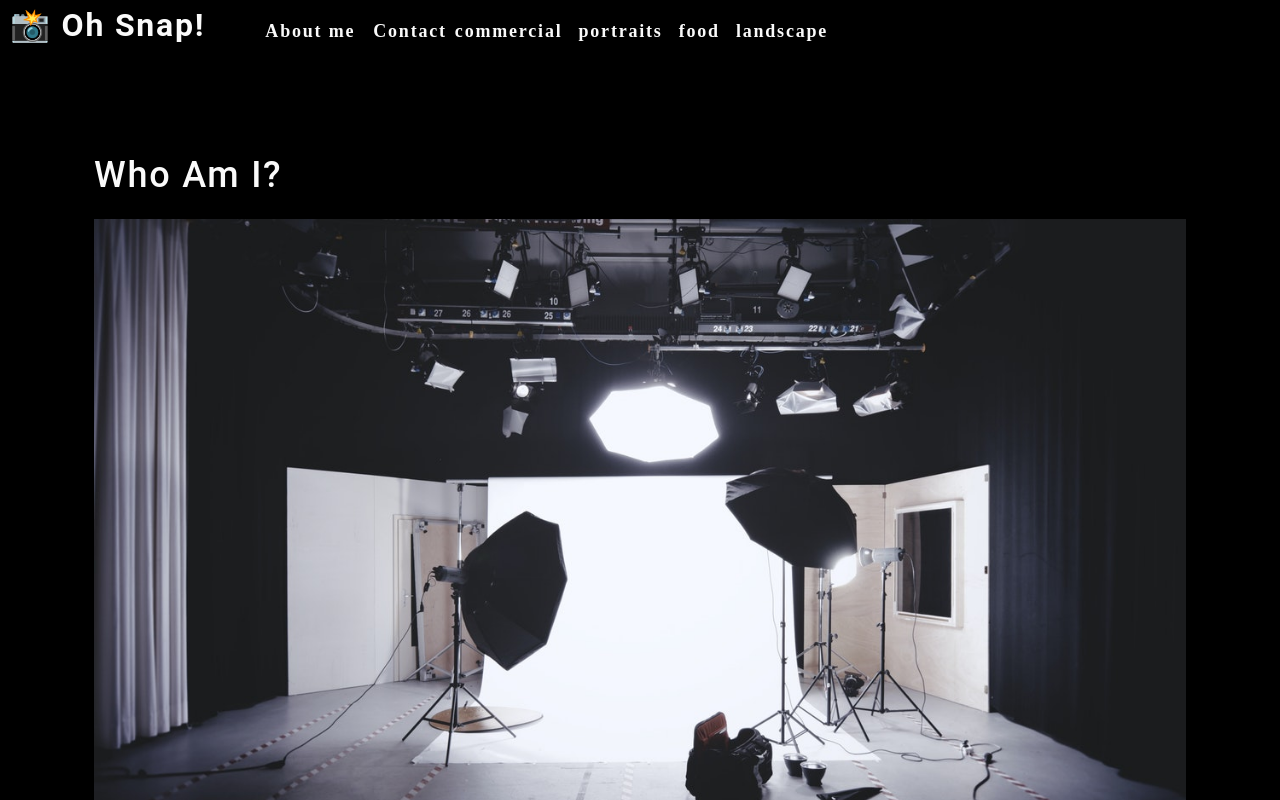
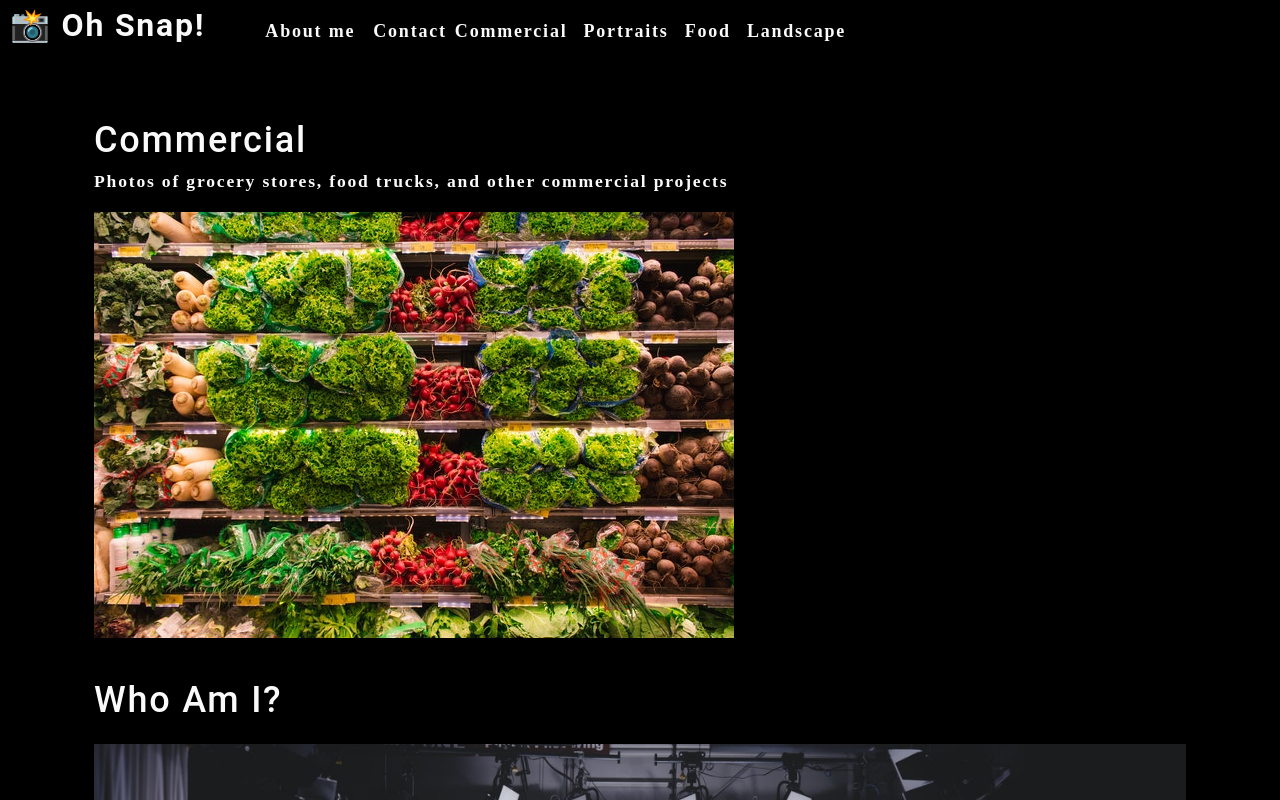
Before and after one commit to ericy98/photo-port, a React (Create React App) app: page / in a window 1280 px wide. Shown: the top 800 px of the page. Built offline with nearby package versions, Linux system fonts and the light colour scheme.

Commit message:
hardcoded gallery component

```diff
--- a/src/App.js
+++ b/src/App.js
@@ -1,6 +1,7 @@
 import React from 'react';
 import Nav from './components/Nav'
 import About from './components/About';
+import Gallery from './components/Gallery';
 
 import './App.css';
 function App() {
@@ -9,6 +10,7 @@
     <div>
       <Nav></Nav>
       <main>
+        <Gallery></Gallery>
         <About></About>
       </main>
     </div>
--- /dev/null
+++ b/src/components/Gallery/index.js
@@ -0,0 +1,25 @@
+import React from 'react';
+import { capitalizeFirstLetter } from '../../utils/helpers';
+import photo from '../../assets/small/commercial/0.jpg';
+
+function Gallery(props) {
+    const currentCategory = {
+        name: "commercial",
+        description:
+            "Photos of grocery stores, food trucks, and other commercial projects",
+    };
+    return (
+        <section>
+            <h1>{capitalizeFirstLetter(currentCategory.name)}</h1>
+            <p>{currentCategory.description}</p>
+            <div className="flex-row">
+                <img
+                    src={photo}
+                    alt="Commercial Example"
+                    classname="img-thumbnail mx-1"
+                />
+            </div>
+        </section>
+    );
+}
+export default Gallery;
--- a/src/components/Nav/index.js
+++ b/src/components/Nav/index.js
@@ -1,4 +1,5 @@
 import React from 'react';
+import { capitalizeFirstLetter} from '../../utils/helpers';
 
 const Nav = () => {
     // must have a key attribute when map over JSX
@@ -23,10 +24,10 @@
                     {categories.map((category) => (
                         <li
                             className="mx-1"
-                            key={category.name}
+                            key={capitalizeFirstLetter(category.name)}
                         >
-                            <span onClick={() => categorySelected(category.name)}>
-                                {category.name}
+                            <span onClick={() => categorySelected(capitalizeFirstLetter(category.name))}>
+                                {capitalizeFirstLetter(category.name)}
                             </span>
                         </li>
                     ))}
```
